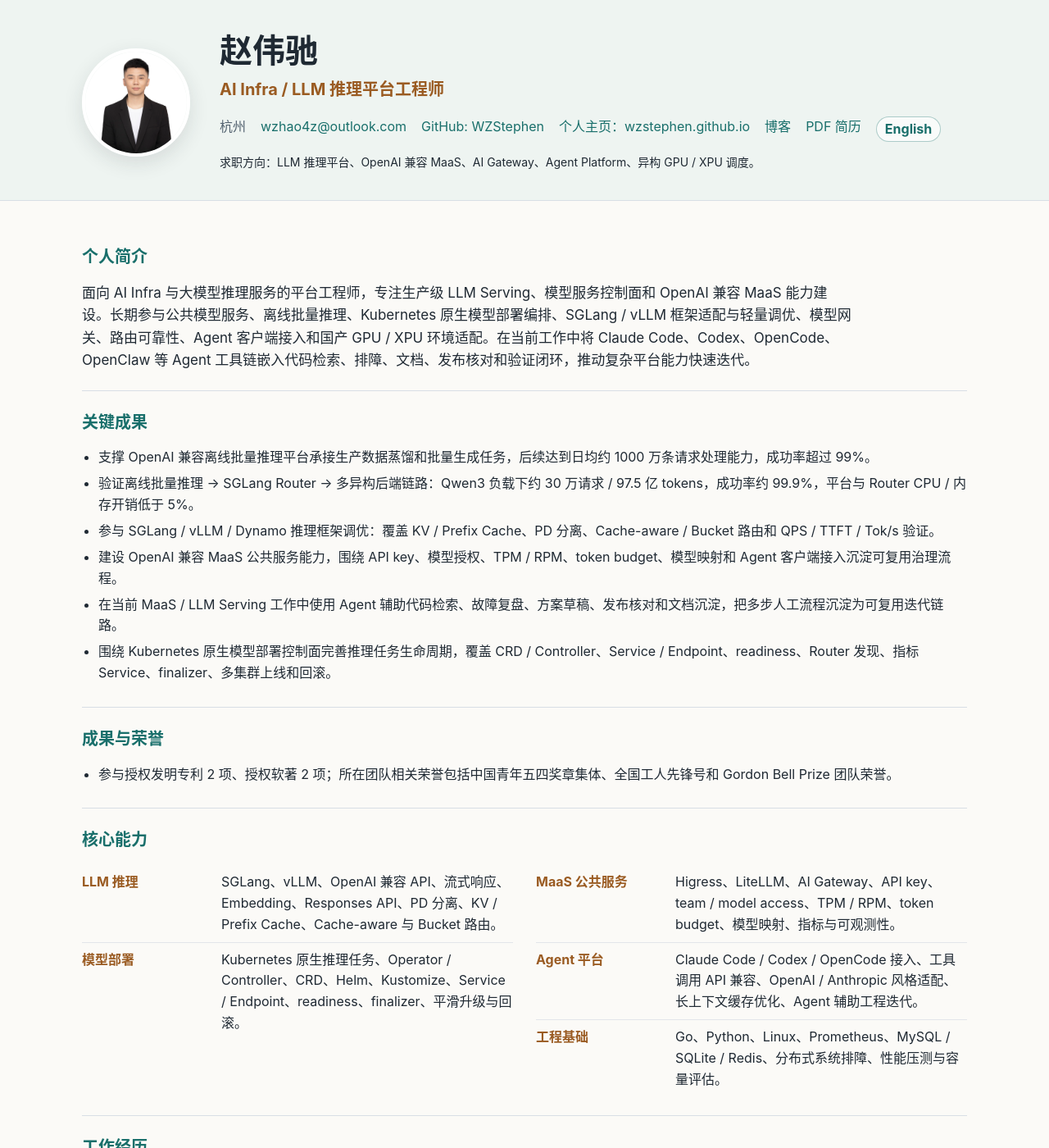
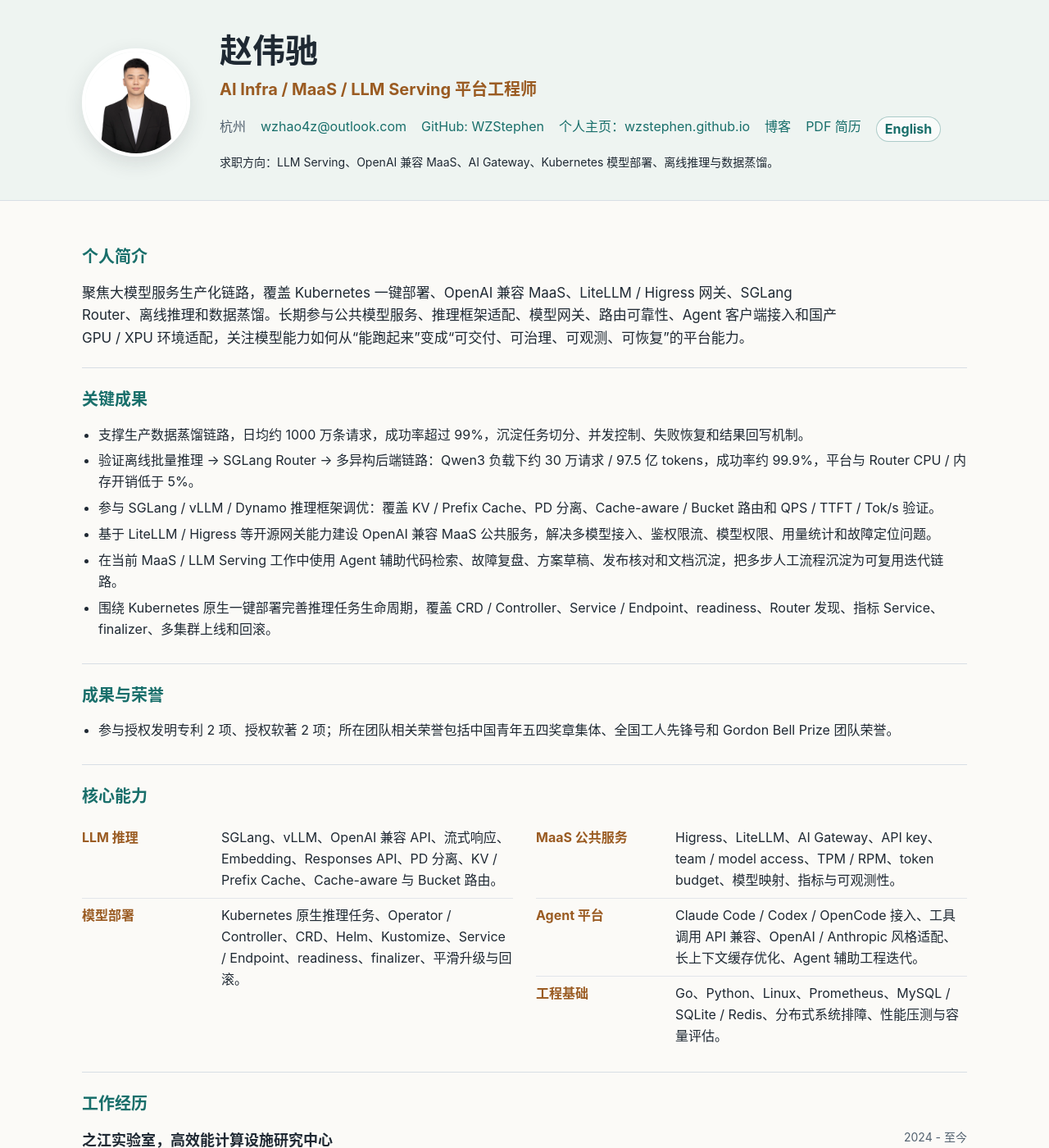
Before and after one commit to WZStephen/wzstephen.github.io, a Jekyll site: the page resume/index-cn.html, which Jekyll copies as it is, in a window 1280 px wide and 1400 px high. Shown: the whole window at 82% size. Built offline with Jekyll 4.4.1, drawn with Linux system fonts in a browser that asks for light colours; some of the changed text lies outside the part shown.

Commit message:
Optimize AI Infra resume positioning

```diff
--- a/about/index.html
+++ b/about/index.html
@@ -8,7 +8,7 @@ title: 关于我
     <div>
       <p class="eyebrow">About / Resume / Contact</p>
       <h1>赵伟驰 / Weichi Zhao</h1>
-      <p>我目前聚焦 AI Infra、LLM Serving、OpenAI 兼容 MaaS、Kubernetes 原生模型部署编排、SGLang / vLLM 框架适配与轻量调优，以及 Agent 客户端接入。在当前工作中，我也把 Claude Code、Codex、OpenCode、OpenClaw 等 Agent 工具链融入代码检索、排障、文档、发布核对和验证闭环。</p>
+      <p>我目前聚焦大模型服务生产化链路，覆盖 Kubernetes 一键部署、OpenAI 兼容 MaaS、LiteLLM / Higress 网关、SGLang Router、离线推理和数据蒸馏。我的工作重点是把模型能力从“能跑起来”推进到“可交付、可治理、可观测、可恢复”的平台能力。</p>
       <div class="hero-actions">
         <a href="{{ '/resume/index-cn.html' | relative_url }}">中文简历</a>
         <a href="{{ '/resume/' | relative_url }}">English Resume</a>
@@ -28,7 +28,7 @@ title: 关于我
     <div class="feature-card">
       <span>AI Infra</span>
       <h3>LLM Serving 与 MaaS 平台</h3>
-      <p>生产级推理平台、公共模型服务、OpenAI 兼容 API、模型部署控制面、离线批量推理和多异构后端链路。</p>
+      <p>生产级推理平台、OpenAI 兼容 API、LiteLLM / Higress 网关、SGLang Router、离线批量推理和多异构后端链路。</p>
     </div>
     <div class="feature-card">
       <span>Agent Engineering</span>
--- a/resume/index-cn.html
+++ b/resume/index-cn.html
@@ -357,7 +357,7 @@
       <img class="portrait" src="../Img_Files/wz_white_background.jpg" alt="赵伟驰">
       <div>
         <h1>赵伟驰</h1>
-        <div class="role">AI Infra / LLM 推理平台工程师</div>
+        <div class="role">AI Infra / MaaS / LLM Serving 平台工程师</div>
         <div class="links">
           <span>杭州</span>
           <a href="mailto:wzhao4z@outlook.com">wzhao4z@outlook.com</a>
@@ -367,7 +367,7 @@
           <a class="no-print" href="../Files/CN_Resume_Weichi_Zhao.pdf">PDF 简历</a>
           <a class="switch-link no-print" href="index.html">English</a>
         </div>
-        <div class="target">求职方向：LLM 推理平台、OpenAI 兼容 MaaS、AI Gateway、Agent Platform、异构 GPU / XPU 调度。</div>
+        <div class="target">求职方向：LLM Serving、OpenAI 兼容 MaaS、AI Gateway、Kubernetes 模型部署、离线推理与数据蒸馏。</div>
       </div>
     </div>
   </div>
@@ -376,19 +376,19 @@
     <section>
       <h2>个人简介</h2>
       <div class="summary">
-        面向 AI Infra 与大模型推理服务的平台工程师，专注生产级 LLM Serving、模型服务控制面和 OpenAI 兼容 MaaS 能力建设。长期参与公共模型服务、离线批量推理、Kubernetes 原生模型部署编排、SGLang / vLLM 框架适配与轻量调优、模型网关、路由可靠性、Agent 客户端接入和国产 GPU / XPU 环境适配。在当前工作中将 Claude Code、Codex、OpenCode、OpenClaw 等 Agent 工具链嵌入代码检索、排障、文档、发布核对和验证闭环，推动复杂平台能力快速迭代。
+        聚焦大模型服务生产化链路，覆盖 Kubernetes 一键部署、OpenAI 兼容 MaaS、LiteLLM / Higress 网关、SGLang Router、离线推理和数据蒸馏。长期参与公共模型服务、推理框架适配、模型网关、路由可靠性、Agent 客户端接入和国产 GPU / XPU 环境适配，关注模型能力如何从“能跑起来”变成“可交付、可治理、可观测、可恢复”的平台能力。
       </div>
     </section>
 
     <section>
       <h2>关键成果</h2>
       <ul>
-        <li>支撑 OpenAI 兼容离线批量推理平台承接生产数据蒸馏和批量生成任务，后续达到日均约 1000 万条请求处理能力，成功率超过 99%。</li>
+        <li>支撑生产数据蒸馏链路，日均约 1000 万条请求，成功率超过 99%，沉淀任务切分、并发控制、失败恢复和结果回写机制。</li>
         <li>验证离线批量推理 -> SGLang Router -> 多异构后端链路：Qwen3 负载下约 30 万请求 / 97.5 亿 tokens，成功率约 99.9%，平台与 Router CPU / 内存开销低于 5%。</li>
         <li>参与 SGLang / vLLM / Dynamo 推理框架调优：覆盖 KV / Prefix Cache、PD 分离、Cache-aware / Bucket 路由和 QPS / TTFT / Tok/s 验证。</li>
-        <li>建设 OpenAI 兼容 MaaS 公共服务能力，围绕 API key、模型授权、TPM / RPM、token budget、模型映射和 Agent 客户端接入沉淀可复用治理流程。</li>
+        <li>基于 LiteLLM / Higress 等开源网关能力建设 OpenAI 兼容 MaaS 公共服务，解决多模型接入、鉴权限流、模型权限、用量统计和故障定位问题。</li>
         <li>在当前 MaaS / LLM Serving 工作中使用 Agent 辅助代码检索、故障复盘、方案草稿、发布核对和文档沉淀，把多步人工流程沉淀为可复用迭代链路。</li>
-        <li>围绕 Kubernetes 原生模型部署控制面完善推理任务生命周期，覆盖 CRD / Controller、Service / Endpoint、readiness、Router 发现、指标 Service、finalizer、多集群上线和回滚。</li>
+        <li>围绕 Kubernetes 原生一键部署完善推理任务生命周期，覆盖 CRD / Controller、Service / Endpoint、readiness、Router 发现、指标 Service、finalizer、多集群上线和回滚。</li>
       </ul>
     </section>
 
@@ -424,7 +424,7 @@
         <div class="meta">2024 - 至今</div>
       </div>
       <ul>
-        <li>参与建设和运维面向大模型服务的 MaaS 平台能力，覆盖公共模型服务入口、OpenAI 兼容 API、Higress / LiteLLM 网关、SGLang / vLLM 框架适配、Kubernetes 原生模型部署编排、SGLang Router、离线批量推理和 Agent 侧 API 兼容。</li>
+        <li>参与建设和运维面向大模型服务的 MaaS 平台能力，覆盖公共模型服务入口、OpenAI 兼容 API、Higress / LiteLLM 开源网关接入、SGLang / vLLM 框架适配、Kubernetes 原生一键部署、SGLang Router、离线批量推理和 Agent 侧 API 兼容。</li>
         <li>负责多条生产推理链路的问题定位与稳定性优化，处理模型部署生命周期、Router Worker 注册收敛、Service / Endpoint readiness、PD prefill / decode 拓扑、CrashLoop、长连接超时、网关 Header / 模型映射和多集群上线等问题。</li>
         <li>参与 MaaS 控制面与优化闭环机制设计，围绕 LiteLLM、Router、离线批量推理、Higress 指标采集与配置下发，设计公共模型限额调整、离线并发调节、观察窗口、回滚条件和在线 SLA 优先等治理机制。</li>
       </ul>
@@ -460,12 +460,12 @@
 
       <div class="project">
         <div class="project-title">
-          <span>Kubernetes 原生模型部署编排与推理链路稳定性建设</span>
+          <span>Kubernetes 原生一键部署与推理链路稳定性建设</span>
           <span class="meta">模型部署、调优、路由与生产排障</span>
         </div>
-        <div class="tagline">围绕 Kubernetes 原生推理任务、SGLang / vLLM、PD 分离、KV / Prefix Cache 和国产异构环境，提升模型从部署到请求可达的端到端可靠性。</div>
+        <div class="tagline">把模型、镜像、资源、端口、健康检查、Service、worker 注册和接口验证标准化，提升模型从配置到请求可达的端到端可靠性。</div>
         <ul>
-          <li>参与 Kubernetes 原生推理任务生命周期编排，覆盖模型镜像、启动参数、资源规格、多副本拓扑、Service / Endpoint、readiness、Router 发现、指标 Service、finalizer 和回滚路径。</li>
+          <li>参与 Kubernetes 原生推理任务生命周期编排，覆盖模型镜像、启动参数、资源规格、多副本拓扑、Service / Endpoint、readiness、Router 发现、指标 Service、finalizer 和回滚路径，减少人工拼 YAML 带来的交付和排障成本。</li>
           <li>参与 SGLang / vLLM / Dynamo 调研与适配验证，梳理 PagedAttention / RadixAttention、KV Cache、Prefix Cache、PD 分离、多级缓存复用、上下文长度、并发、batch 和 cache 命中率等调优边界。</li>
           <li>优化 Router Worker 注册与收敛机制，引入“期望集合 vs 实际 /workers 集合”的对账逻辑，在缺失、冗余或注册失败时持续 requeue。</li>
           <li>完善推理实例启动与 readiness：Pod IP 早期注册、`publishNotReadyAddresses`、保留 Service finalizer、Router 指标 Service，以及带重试预算的实例级自动重启。</li>
@@ -478,9 +478,9 @@
           <span>MaaS 公共模型服务与 Agent 接入优化</span>
           <span class="meta">OpenAI-compatible API / Agent Runtime</span>
         </div>
-        <div class="tagline">面向内部用户、Agent 客户端和离线任务的统一模型接入、鉴权、限流、协议兼容、成本治理和排障链路。</div>
+        <div class="tagline">基于 LiteLLM / Higress 等开源网关能力，面向内部用户、Agent 客户端和离线任务提供统一模型接入、鉴权、限流、协议兼容、成本治理和排障链路。</div>
         <ul>
-          <li>建设 OpenAI 兼容公共模型服务入口，统一 Chat Completions、Responses API、Embedding、Batch API 与 Agent 客户端接入，屏蔽底层不同模型服务、Router 和异构集群差异。</li>
+          <li>建设 OpenAI 兼容公共模型服务入口，统一 Chat Completions、Responses API、Embedding、Batch API 与 Agent 客户端接入，屏蔽底层不同模型服务、Router 和异构集群差异，避免业务直接感知后端实例。</li>
           <li>参与公共服务治理能力建设，围绕 API key、team、model access、quota、TPM / RPM、token budget、模型映射和成本控制配置模型访问权限与限流策略。</li>
           <li>梳理 Claude Code / Codex 类 Agent 客户端协议兼容边界，覆盖 system prompt、tools schema、tool_result、streaming event、Responses API 与 OpenAI / Anthropic 字段差异。</li>
           <li>定位 Claude Code 长上下文请求下 SGLang prefix / KV cache 命中率低的问题，通过对比渲染 prompt、cached-token 日志和 token LCP，确认动态 attribution 字段污染请求前缀并规避。</li>
```
Also changed, not shown: other parts of resume/index-cn.html (+1 -1 lines), index.html (+6 -5 lines), resume/index.html (+23 -23 lines), README.md, 2 other files.
